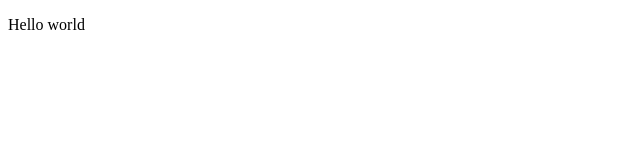
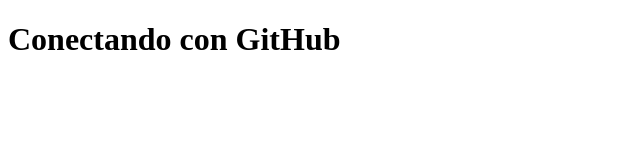
Before and after one commit to geekLoop3r/conectandogithub, a plain HTML site: page index.html in a window 1280 px wide. Shown: the whole page, without its empty margins (0-640 px from the left). Drawn offline with Linux system fonts and the light colour scheme.

Commit message:
Conectando con GitHub

```diff
--- a/index.html
+++ b/index.html
@@ -6,8 +6,6 @@
     <title>Document</title>
 </head>
 <body>
-    <div>
-        <p>Hello world </p>
-    </div>
+    <h1>Conectando con GitHub</h1>
 </body>
 </html>
```
